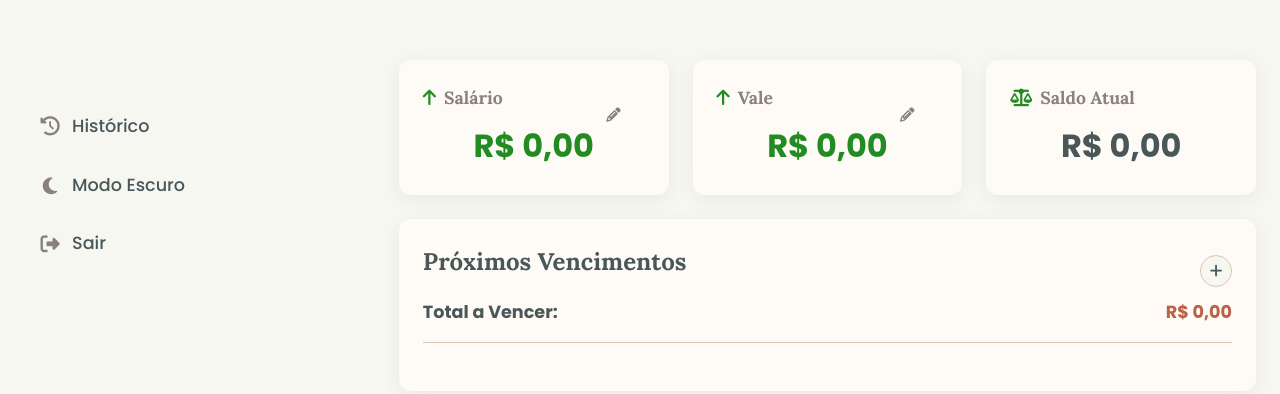
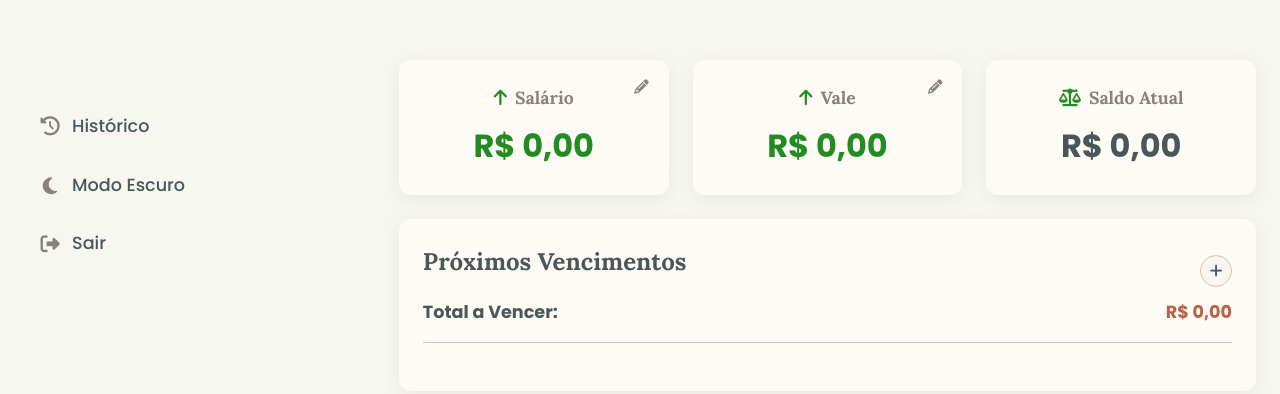
Before and after one commit to FxNeeeL/Nortis, a website: page v2 - testes/index.html in a window 1280 px wide. Drawn offline with Linux system fonts and the light colour scheme; no server answers; sample sign-in values are in the browser's storage.

Commit message:
fix: Corrige alinhamento central dos cards principais

```diff
--- a/v2 - testes/style.css
+++ b/v2 - testes/style.css
@@ -51,6 +51,8 @@ header { flex-shrink: 0; }
 .vertical-menu a:hover, .vertical-menu button:hover { background-color: var(--color-background-hover); }
 .vertical-menu i { font-size: 1.2rem; width: 20px; text-align: center; color: var(--color-secondary-text); }
 .highlight-cards { display: flex; gap: 24px; flex-wrap: wrap; }
+
+/* === BLOCO DE CÓDIGO CORRIGIDO === */
 .highlight-card {
     background-color: var(--color-surface);
     border-radius: 12px;
@@ -59,16 +61,14 @@ header { flex-shrink: 0; }
     flex: 1;
     position: relative;
     transition: background-color 0.3s ease, box-shadow 0.3s ease;
-    /* MUDANÇA: Alinhamento geral do card para o centro */
     text-align: center;
 }
 .highlight-header {
-    /* MUDANÇA: Centraliza o h3, mas mantém o botão de editar no canto */
+    display: flex;
     justify-content: center;
     align-items: center;
     margin-bottom: 8px;
     width: 100%;
-    position: relative; /* Necessário para o posicionamento absoluto do botão de editar */
 }
 .highlight-card h3 {
     display: flex;
@@ -84,26 +84,19 @@ header { flex-shrink: 0; }
     font-weight: 700;
     color: var(--color-primary-text);
     margin: 0;
-    /* MUDANÇA: Alinhamento do valor para o centro */
     text-align: center;
-}
-
-/* O edit-income-btn já está com position: absolute, o que é perfeito para este layout. */
-.edit-income-btn {
-    position: absolute;
-    top: -5px; /* Ajuste fino da posição vertical */
-    right: 0;
-    /* ... o resto das regras do botão continuam iguais */
-}
-
-/* Garante que o H3 do card de Saldo (que não tem botão) fique perfeitamente centralizado */
-.highlight-card.balance .highlight-header {
-    justify-content: center;
 }
 .highlight-amount.positive, .highlight-header .positive { color: var(--color-positive); }
 .highlight-amount.negative { color: var(--color-critical); }
 .highlight-card.balance .highlight-header i { color: var(--color-positive); }
-.edit-income-btn { position: absolute; top: 16px; right: 16px; background: none; border: none; color: var(--color-secondary-text); cursor: pointer; font-size: 0.9rem; padding: 5px; border-radius: 50%; width: 30px; height: 30px; line-height: 1; transition: all 0.2s ease; }
+.edit-income-btn {
+    position: absolute;
+    top: 12px;
+    right: 12px;
+    background: none; border: none; color: var(--color-secondary-text); cursor: pointer; font-size: 0.9rem; padding: 5px; border-radius: 50%; width: 30px; height: 30px; line-height: 1; transition: all 0.2s ease;
+}
+/* === FIM DO BLOCO DE CÓDIGO CORRIGIDO === */
+
 .edit-income-btn:hover { background-color: var(--color-background); color: var(--color-action); }
 .card-vencimentos { display: flex; flex-direction: column; min-height: 0; }
 .card { background-color: var(--color-surface); padding: 24px; border-radius: 12px; box-shadow: 0 4px 20px var(--color-shadow); transition: background-color 0.3s ease, box-shadow 0.3s ease; }
@@ -164,7 +157,6 @@ body.dark-mode .list-item--just-paid { animation: payment-success-dark 1.5s ease
 .btn-confirm.delete { background-color: var(--color-critical); }
 .btn-confirm.delete:hover { background-color: var(--color-critical-hover); }
 
-/* Estilos para history.html e login/registro */
 .page-header { display: flex; justify-content: space-between; align-items: center; margin-bottom: 32px; border-bottom: 1px solid var(--color-border); padding-bottom: 16px; transition: border-color 0.3s ease; }
 .page-title { font-size: 2rem; margin: 0; }
 .back-btn { display: inline-flex; align-items: center; gap: 8px; text-decoration: none; color: var(--color-secondary-text); font-size: 1.1rem; font-weight: 500; transition: color 0.2s ease; }
@@ -177,7 +169,7 @@ body.dark-mode .list-item--just-paid { animation: payment-success-dark 1.5s ease
 #report-output .empty-state i { margin-bottom: 16px; color: var(--color-border); transition: color 0.3s ease; }
 #report-output .empty-state.error i { color: var(--color-critical); }
 .report-card { display: flex; flex-direction: column; gap: 24px; }
-.report-summary { display: grid; grid-template-columns: repeat(auto-fit, minmax(200px, 1fr)); gap: 20px; text-align: center; } /* Garante centralização dos itens do grid */
+.report-summary { display: grid; grid-template-columns: repeat(auto-fit, minmax(200px, 1fr)); gap: 20px; text-align: center; }
 .report-summary .summary-item { background-color: var(--color-background); padding: 20px; border-radius: 12px; transition: background-color 0.3s ease; }
 .report-summary .summary-item span { display: flex; align-items: center; justify-content: center; gap: 8px; font-size: 1rem; color: var(--color-secondary-text); margin-bottom: 8px; }
 .report-summary .summary-item p { font-size: 1.75rem; font-weight: 700; margin: 0; }
```
